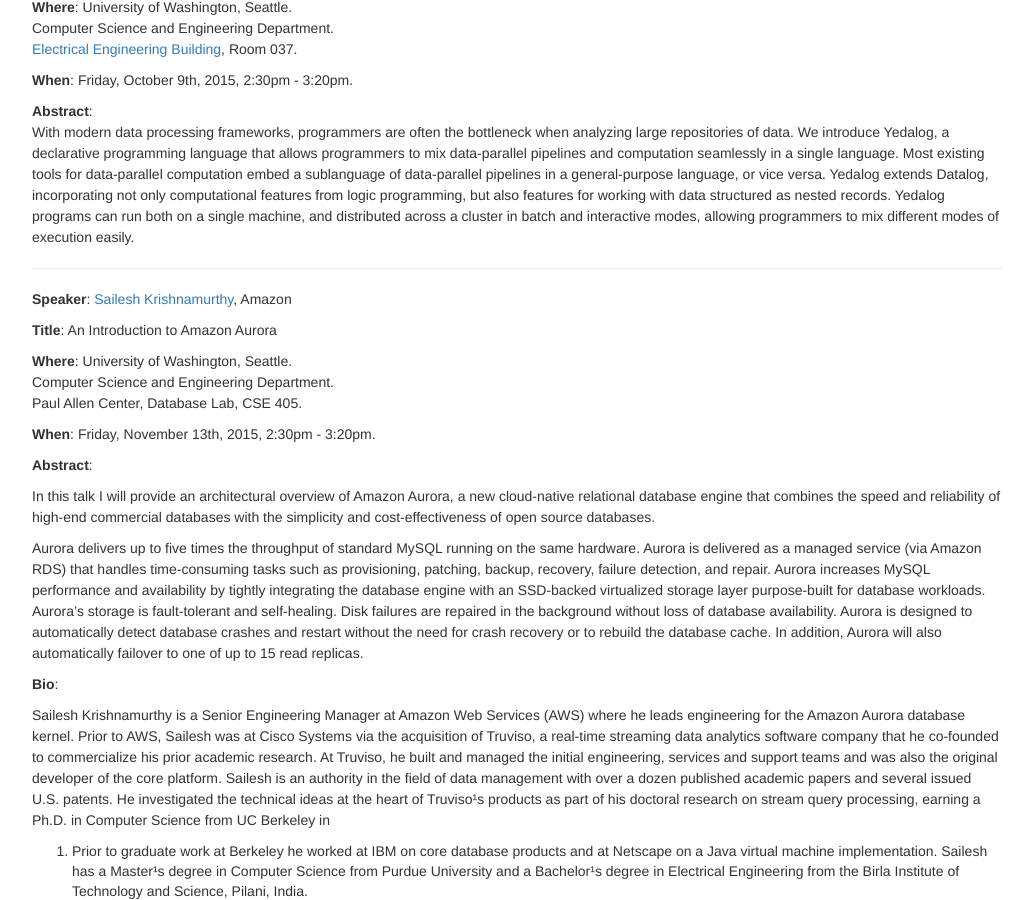
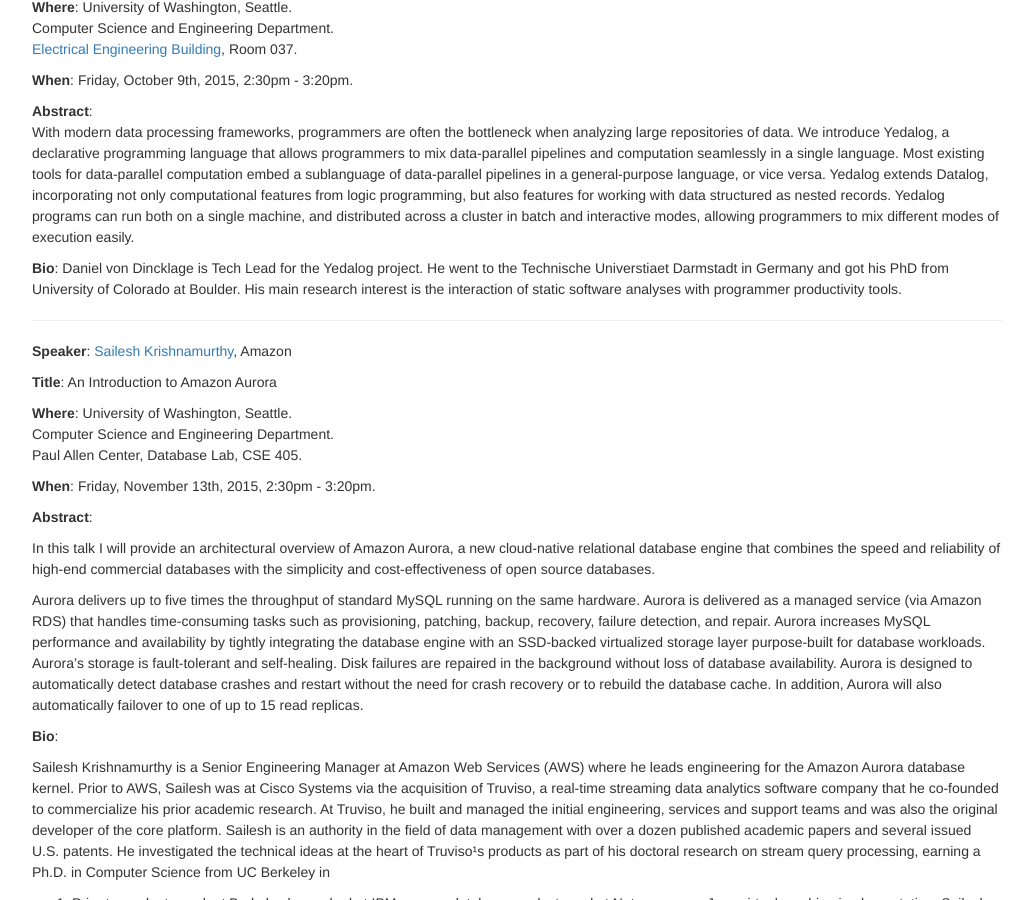
Before and after one commit to uwdb/website, a Jekyll site: the page built from nwds/nwds.markdown, in a window 1280 px wide and 900 px high, scrolled down 496 px. Shown: the whole window, without its empty margins (123-1155 px from the left). Built offline with Jekyll 4.4.1, drawn with Linux system fonts in a browser that asks for light colours; nearby versions of some CDN libraries; Markdown is read by kramdown in place of the engine named in the settings.

Commit message:
bio update

```diff
--- a/nwds/nwds.markdown
+++ b/nwds/nwds.markdown
@@ -41,6 +41,9 @@
 nested records. Yedalog programs can run both on a single machine, and
 distributed across a cluster in batch and interactive modes, allowing
 programmers to mix different modes of execution easily.
+
+**Bio**:
+Daniel von Dincklage is Tech Lead for the Yedalog project. He went to the Technische Universtiaet Darmstadt in Germany and got his PhD from University of Colorado at Boulder. His main research interest is the interaction of static software analyses with programmer productivity tools.
 
 ___
 
```
